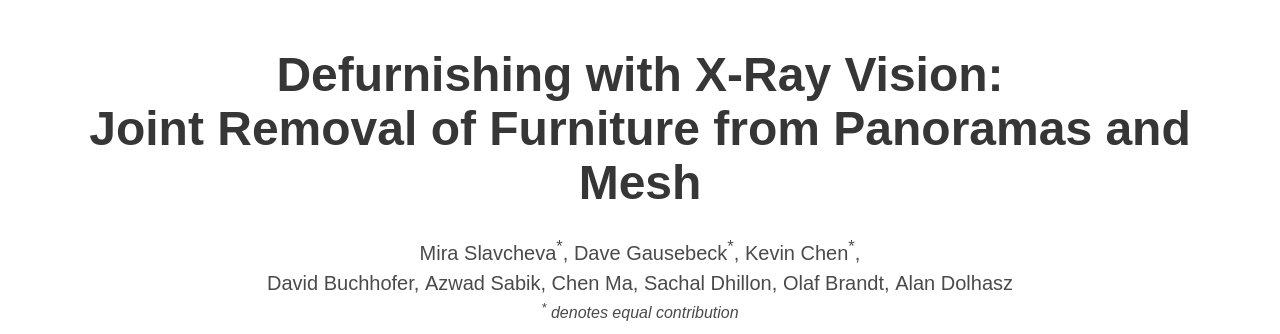
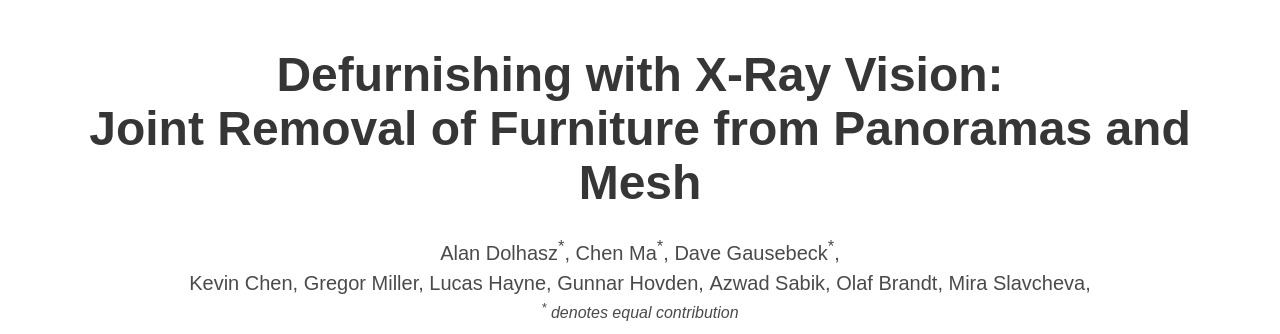
Before and after one commit to matterport/defurnishing-with-x-ray-vision, a plain HTML site: page index.html in a window 1280 px wide. Shown: the top 334 px of the page. Drawn offline with nearby package versions, Linux system fonts and the light colour scheme; some icons are missing; a web font is replaced by a local one.

Commit message:
Update author list

```diff
--- a/index.html
+++ b/index.html
@@ -46,29 +46,32 @@
                         <h1 class="title is-1 publication-title">Defurnishing with X-Ray Vision: <BR> Joint Removal of Furniture from Panoramas and Mesh</h1>
                         <div class="is-size-5 publication-authors">
                             <span class="author-block">
-                                Mira Slavcheva<sup>*</sup>,</span>
+                                Alan Dolhasz<sup>*</sup>,</span>
                             <span class="author-block">
-                                Dave Gausebeck<sup>*</sup>,</span>
+                                Chen Ma<sup>*</sup>,</span>
                             <span class="author-block">
-                                Kevin Chen<sup>*</sup>,
+                                Dave Gausebeck<sup>*</sup>,
                             </span><BR>
                             <span class="author-block">
-                                David Buchhofer,
+                                Kevin Chen,
+                            </span>
+                            <span class="author-block">
+                                Gregor Miller,
+                            </span>
+                            <span class="author-block">
+                                Lucas Hayne,
+                            </span>
+                            <span class="author-block">
+                                Gunnar Hovden,
                             </span>
                             <span class="author-block">
                                 Azwad Sabik,
                             </span>
                             <span class="author-block">
-                                Chen Ma,
-                            </span>
-                            <span class="author-block">
-                                Sachal Dhillon,
-                            </span>
-                            <span class="author-block">
                                 Olaf Brandt,
                             </span>
                             <span class="author-block">
-                                Alan Dolhasz
+                                Mira Slavcheva,
                             </span>
                             <div class="is-size-6 publication-authors"><i><span class="author-block"></span><sup>*</sup>
                                     denotes equal contribution </span></i></div>
```
